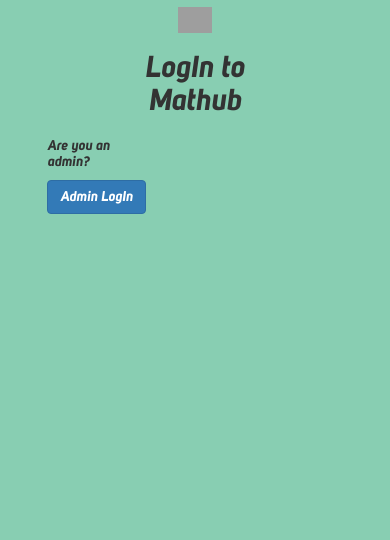
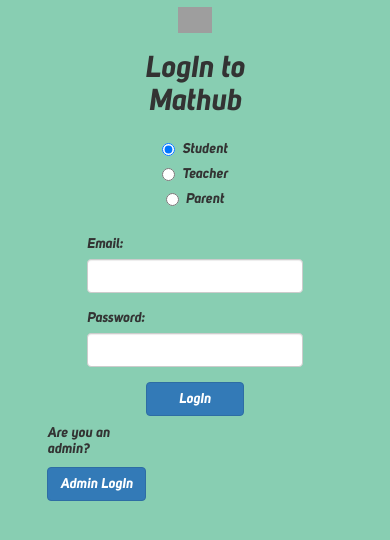
Before and after one commit to piyush2896/MatHub_A-Mathematics-Hub, a Flask app: template tmp/templates/login.html in a window 390 px wide. Shown: the top 540 px of the page. Run offline with Flask 2, Linux system fonts and the light colour scheme; the template is opened without the code that fills it, so the values that code supplies are empty; some libraries are stand-ins or nearby versions; grey boxes are pictures that could not be loaded.

Commit message:
Add form to login

```diff
--- a/tmp/templates/login.html
+++ b/tmp/templates/login.html
@@ -21,7 +21,45 @@
     {% endif %}
 </div>
 
-<!-- Add form here for login -->
+<div class="row">
+    <div class="col-xs-10 col-xs-offset-1" id="form">
+        {% if login_type != 'admin' %}
+        <form method="POST" action="/login">
+        {% else %}
+        <form method="POST" action="/admin-login">
+        {% endif %}
+        {% include 'includes/_messages.html' %}
+            {% if login_type != 'admin' %}
+            <div class="form-group col-xs-6 col-xs-offset-3 text-center radios">
+                <div class="radio">
+                    <label>
+                        <input type="radio" name="optionRadios" id="student-radio" value="student" checked> Student
+                    </label>
+                </div>
+                <div class="radio">
+                    <label>
+                        <input type="radio" name="optionRadios" id="teacher-radio" value="teacher"> Teacher
+                    </label>
+                </div>
+                <div class="radio">
+                    <label>
+                        <input type="radio" name="optionRadios" id="parent-radio" value="parent"> Parent
+                    </label>
+                </div>
+            </div>
+            {% endif %}
+            <div class="form-group col-xs-10 col-xs-offset-1 email">
+                <label for="email">Email:</label>
+                <input type="email" class="form-control" id="email"  name="email">
+            </div>
+            <div class="form-group col-xs-10 col-xs-offset-1 password">
+                <label for="pwd">Password:</label>
+                <input type="password" class="form-control" id="pwd"  name="pwd">
+            </div>
+            <button type="submit" id="login-btn" class="btn btn-primary col-xs-4 col-xs-offset-4">LogIn</button>
+        </form>
+    </div>
+</div>
 
 {% if login_type != 'admin' %}
 <div class="signup">
```
